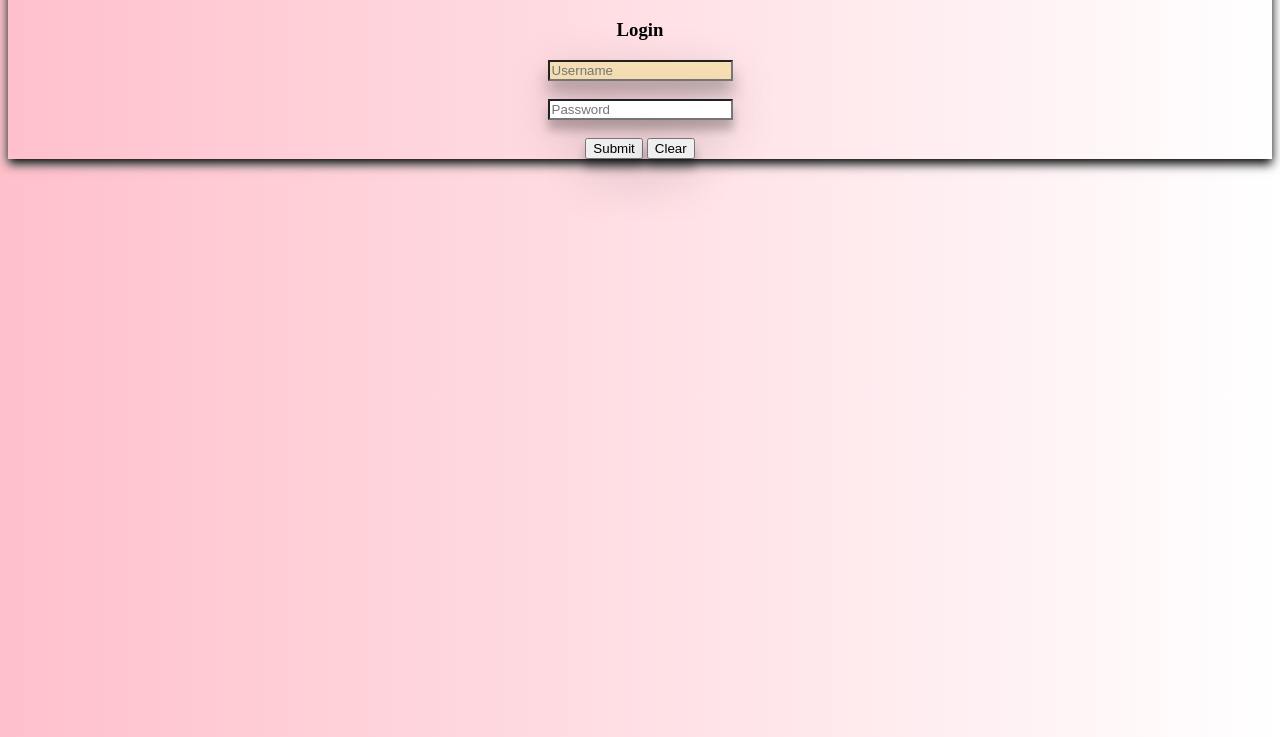
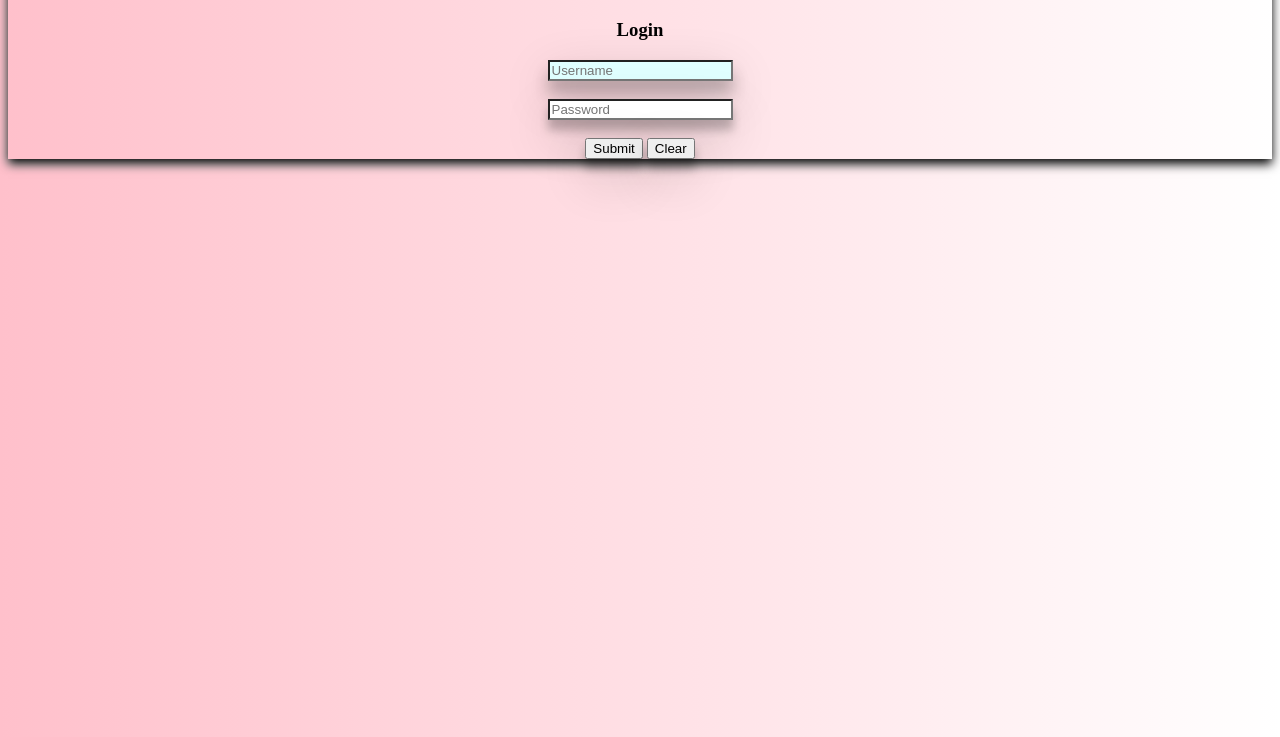
Before and after one commit to Roosewelt-nacth/Web-Technologies-A12, a plain HTML site: page index.html in a window 1280 px wide. In both pictures the pointer is over the input "Username". Shown: the part 63-800 px from the top of the page. Drawn offline with Linux system fonts and the light colour scheme.

Commit message:
Update index.html

```diff
--- a/index.html
+++ b/index.html
@@ -22,7 +22,8 @@
             box-shadow: 0 12px 16px 0 rgba(0,0,0,0.24), 0 17px 50px 0 rgba(0,0,0,0.19);
         }
         input:hover{
-            background-color: wheat;
+            cursor:pointer;
+            background-color: lightcyan;
             box-shadow: 0 12px 16px 0 rgba(0,0,0,0.24), 0 17px 50px 0 rgba(0,0,0,0.19);
         }
     </style>
```
